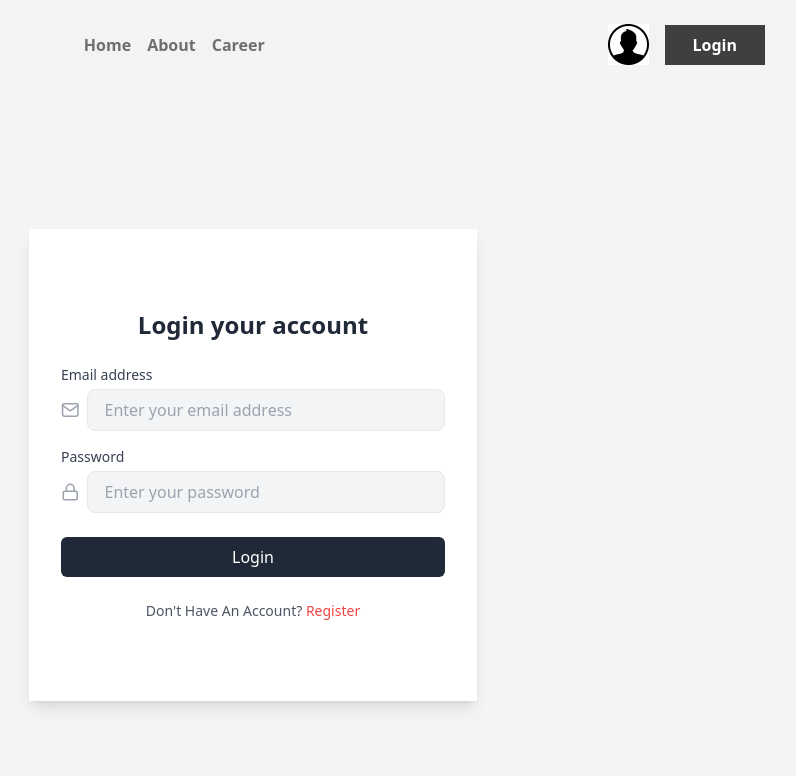
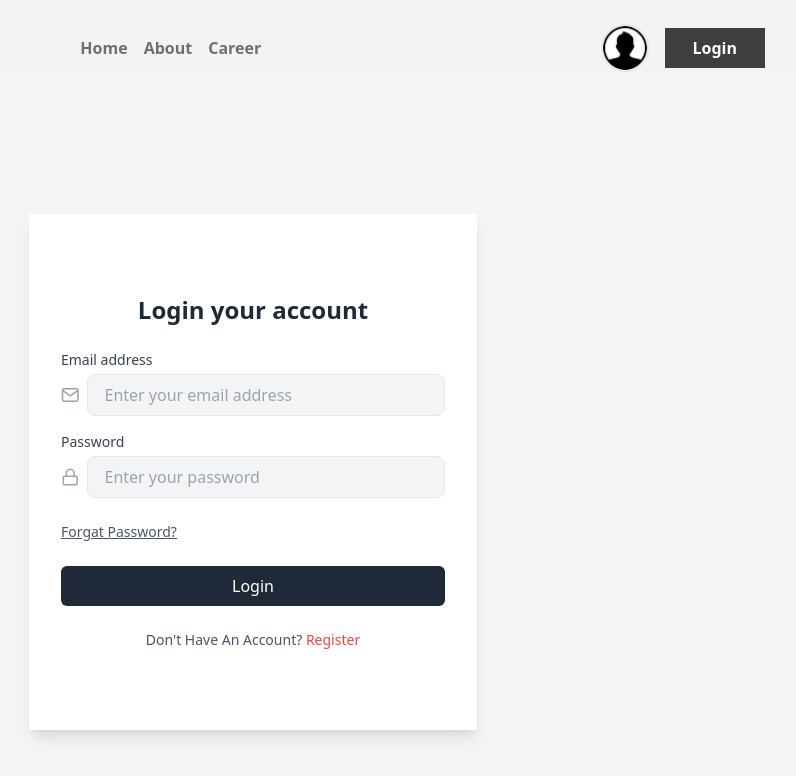
Before and after one commit to Jaber-riyan/Dragon_News, a React (Vite) app: page /auth/login in a window 1280 px wide. Shown: the top 776 px of the page, without its empty margins (387-1183 px from the left). Built offline with nearby package versions, Linux system fonts and the light colour scheme; no server answers; a web font is replaced by a local one.

Commit message:
sign up, login, logout complete

```diff
--- a/package.json
+++ b/package.json
@@ -19,6 +19,7 @@
     "react-fast-marquee": "^1.6.5",
     "react-icons": "^5.3.0",
     "react-router-dom": "^6.28.0",
+    "react-toastify": "^10.0.6",
     "sort-by": "^1.2.0"
   },
   "devDependencies": {
--- a/src/Auth/Login.jsx
+++ b/src/Auth/Login.jsx
@@ -1,11 +1,45 @@
-import React from 'react';
+import React, { useContext } from 'react';
 import { FiMail, FiLock } from 'react-icons/fi';
-import { Link } from 'react-router-dom';
+import { Link, useNavigate } from 'react-router-dom';
+import { AuthContext } from '../Authentication/Authentication';
+import { toast } from 'react-toastify';
+import auth from '../../Firebase/Firebase.init';
 
 const Login = () => {
+    const { signInUser, setUser } = useContext(AuthContext);
+    const navigate = useNavigate();
+
+    const handleSubmit = (e) => {
+        e.preventDefault();
+        const form = new FormData(e.target);
+        const email = form.get('email');
+        const password = form.get('password');
+
+        if (password.length < 6) {
+            toast.error("Password Should Be 6 Character.");
+            return;
+        }
+
+        signInUser(email, password)
+            .then(result => {
+                console.log(result.user);
+                toast.success("Successfully Login.");
+                navigate('/');
+            })
+            .catch(error => {
+                const errorCode = error.code.split("auth/")[1];
+                const formattedError = errorCode
+                    .split("-")
+                    .map(word => word.charAt(0).toUpperCase() + word.slice(1))
+                    .join(" ");
+                toast.error(formattedError);
+            })
+        // e.target.reset();
+        // navigate('/auth/login');
+    }
     return (
         <div className="flex items-center justify-center min-h-screen bg-gray-100">
-            <div className="w-full max-w-md py-20 px-8 space-y-6 bg-white shadow-lg">
+            <form onSubmit={handleSubmit} className="w-full max-w-md py-20 px-8 space-y-6 bg-white shadow-lg">
                 <h2 className="text-2xl font-semibold text-center text-gray-800">Login your account</h2>
 
                 <div className="space-y-4">
@@ -41,6 +75,11 @@ const Login = () => {
                         </div>
                     </div>
                 </div>
+                <p className="mt-4 text-sm text-gray-600">
+                    <Link className="underline">
+                        Forgat Password?
+                    </Link>
+                </p>
 
                 <button className="w-full py-2 mt-4 text-white bg-gray-800 rounded-md hover:bg-gray-900">
                     Login
@@ -52,7 +91,7 @@ const Login = () => {
                         Register
                     </Link>
                 </p>
-            </div>
+            </form>
         </div>
     );
 };
--- a/src/Auth/Register.jsx
+++ b/src/Auth/Register.jsx
@@ -1,15 +1,57 @@
-import React, { useState } from 'react';
-import { Link } from 'react-router-dom';
+import React, { useContext, useState } from 'react';
+import { Link, useNavigate } from 'react-router-dom';
+import { toast } from 'react-toastify';
+import { AuthContext } from '../Authentication/Authentication';
+import { signOut, updateProfile } from 'firebase/auth';
+import auth from '../../Firebase/Firebase.init';
 
 const Register = () => {
     const [acceptedTerms, setAcceptedTerms] = useState(false);
+    const navigate = useNavigate();
+    const { createNewUser, setUser } = useContext(AuthContext);
+
+    const handleSubmit = (e) => {
+        e.preventDefault();
+        const form = new FormData(e.target);
+        const name = form.get('name');
+        const photoURL = form.get('photo');
+        const email = form.get('email');
+        const password = form.get('password');
+        console.log({ name, photoURL, email, password });
+
+        if(password.length < 6) {
+            toast.error("Password Should Be 6 Character.");
+            return;
+        }
+
+        createNewUser(email, password)
+            .then(result => {
+                console.log(result.user);
+                updateProfile(auth.currentUser, {
+                    displayName: name, photoURL: photoURL
+                })
+                signOut(auth).then(result={});
+                toast.success("Successfully Created Account");
+                navigate('/auth/login');
+            })
+            .catch(error => {
+                const errorCode = error.code.split("auth/")[1];
+                const formattedError = errorCode
+                    .split("-")
+                    .map(word => word.charAt(0).toUpperCase() + word.slice(1))
+                    .join(" ");
+                toast.error(formattedError);
+            })
+        // e.target.reset();
+        // navigate('/auth/login');
+    }
 
     return (
         <div className="flex items-center justify-center min-h-screen bg-gray-100">
             <div className="w-full max-w-md p-8 space-y-6 bg-white shadow-lg">
                 <h2 className="text-2xl font-semibold text-center text-gray-800">Register your account</h2>
 
-                <div className="space-y-4">
+                <form onSubmit={handleSubmit} className="space-y-4">
                     <div>
                         <label className="block text-sm font-medium text-gray-700" htmlFor="name">
                             Your Name
@@ -75,8 +117,6 @@ const Register = () => {
                             Accept <span className="font-bold text-gray-800">Terms & Conditions</span>
                         </label>
                     </div>
-                </div>
-
                     <button
                         disabled={!acceptedTerms}
                         className={`w-full py-2 mt-4 text-white rounded-md ${acceptedTerms ? 'bg-gray-800 hover:bg-gray-900' : 'bg-gray-400 cursor-not-allowed'
@@ -84,6 +124,9 @@ const Register = () => {
                     >
                         Register
                     </button>
+                </form>
+
+
                 <p className="mt-4 text-center text-sm text-gray-600">
                     Already Have An Account?{' '}
                     <Link to="/auth/login" className="text-red-500 hover:underline">
--- a/src/Components/Navbar.jsx
+++ b/src/Components/Navbar.jsx
@@ -1,12 +1,35 @@
-import { Link, NavLink } from "react-router-dom";
+import { Link, NavLink, useNavigate } from "react-router-dom";
 import userLogo from '../assets/user.png';
+import { useContext } from "react";
+import { AuthContext } from "../Authentication/Authentication";
+import { toast } from "react-toastify";
 
 const Navbar = () => {
+    const { signOutUser, user } = useContext(AuthContext);
+    const navigate = useNavigate();
+
+    const handleLogout = () => {
+        signOutUser()
+            .then(result => {
+                console.log(result);
+                toast.success("Logout Successful.");
+                navigate('/auth/login');
+            })
+            .catch(error => {
+                const errorCode = error.code.split("auth/")[1];
+                const formattedError = errorCode
+                    .split("-")
+                    .map(word => word.charAt(0).toUpperCase() + word.slice(1))
+                    .join(" ");
+                toast.error(formattedError);
+            })
+    }
+
     return (
         <div className="flex justify-between items-center">
             <div className=""></div>
             <div className="space-x-4">
-                <NavLink  to='/' className={({ isActive }) =>
+                <NavLink to='/' className={({ isActive }) =>
                     isActive ? "text-[#706F6F] font-black" : "text-[#706F6F] font-semibold"}>Home</NavLink>
                 <NavLink to={'/about'} className={({ isActive }) =>
                     isActive ? "text-[#706F6F] font-black" : "text-[#706F6F] font-semibold"}>About</NavLink>
@@ -14,8 +37,24 @@ const Navbar = () => {
                     isActive ? "text-[#706F6F] font-black" : "text-[#706F6F] font-semibold"}>Career</NavLink>
             </div>
             <div className="flex justify-center items-center gap-4">
-                <img src={userLogo} alt="" />
-                <Link to={'/auth/login'} className="px-7 font-semibold py-2 bg-[#403F3F] text-white">Login</Link>
+
+                {
+                    user ?
+                        <div className="avatar cursor-pointer">
+                            <div className="ring-primary ring-offset-base-100 w-10 rounded-full ring ring-offset-2">
+                                <img className="rounded-full w-12 border-2 h-12 object-cover" src={user ? user.photoURL : userLogo} alt="" />
+
+                            </div>
+                        </div>
+                        :
+                        <img className="rounded-full w-12 border-2 h-12 object-cover" src={userLogo} alt="" />
+                }
+
+                {
+                    user ? <Link onClick={handleLogout} className="px-7 font-semibold py-2 bg-[#403F3F] text-white">Logout</Link> : <Link to={'/auth/login'} className="px-7 font-semibold py-2 bg-[#403F3F] text-white">Login</Link>
+                }
+
+
             </div>
         </div >
     );
--- a/src/Components/NewsCard.jsx
+++ b/src/Components/NewsCard.jsx
@@ -3,10 +3,11 @@ import bookmarks from '../assets/bookmarks.png';
 import shareIcon from '../assets/shareicon.png';
 import view from '../assets/view.png'
 import { FaEye } from 'react-icons/fa';
+import { Link } from 'react-router-dom';
 
-const NewsCard = ({news}) => {
-    const {author, image_url, details, total_view, rating, title} = news;
-    const {name,published_date,img} = author;
+const NewsCard = ({ news }) => {
+    const { author, image_url, details, total_view, rating, title, _id } = news;
+    const { name, published_date, img } = author;
     const [readMoreDetails, setReadMoreDetails] = useState(false);
 
 
@@ -28,9 +29,11 @@ const NewsCard = ({news}) => {
             <div className='px-4'>
                 <h2 className='text-[#403F3F] font-bold text-xl mb-5'>{title}</h2>
                 <div className='mb-8'>
-                    <img className='w-full h-full object-cover' src={image_url} alt="" />
+                    <Link to={`/news/${_id}`}>
+                        <img className='w-full h-full object-cover' src={image_url} alt="" />
+                    </Link>
                 </div>
-                <p className='text-[#706F6F] font-medium'>{readMoreDetails ? details : `${details.slice(0,150)}....`} <button className='text-[#F75B5F] font-bold' onClick={()=>setReadMoreDetails(!readMoreDetails)}>{readMoreDetails ? 'Show Less': 'Show More'}</button></p>
+                <p className='text-[#706F6F] font-medium'>{readMoreDetails ? details : `${details.slice(0, 150)}....`} <button className='text-[#F75B5F] font-bold' onClick={() => setReadMoreDetails(!readMoreDetails)}>{readMoreDetails ? 'Show Less' : 'Show More'}</button></p>
             </div>
             <div className="divider"></div>
             <div className='flex justify-between items-center px-4'>
--- a/src/main.jsx
+++ b/src/main.jsx
@@ -4,6 +4,8 @@ import './index.css'
 import { createBrowserRouter, RouterProvider } from 'react-router-dom'
 import Authentication from './Authentication/Authentication'
 import router from './Router/Router'
+import { ToastContainer } from 'react-toastify';
+import 'react-toastify/dist/ReactToastify.css';
 
 
 
@@ -11,6 +13,12 @@ createRoot(document.getElementById('root')).render(
   <StrictMode>
     <Authentication>
       <RouterProvider router={router}></RouterProvider>
+      <ToastContainer position="top-center"
+        autoClose={1500}
+        hideProgressBar={false}
+        closeOnClick={true}
+        pauseOnHover={true}
+        draggable={true} />
     </Authentication>
   </StrictMode>,
 )
```
Also changed, not shown: src/Authentication/Authentication.jsx (+29 -1 lines), 1 other file (tests, documents, lock files or other folders). Lines whose indentation alone changed are shown as unchanged.
